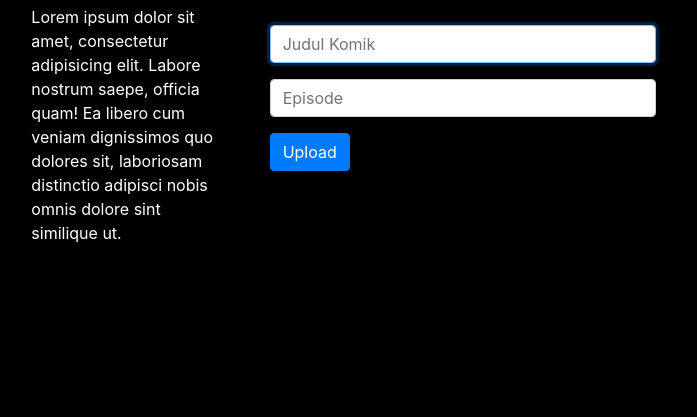
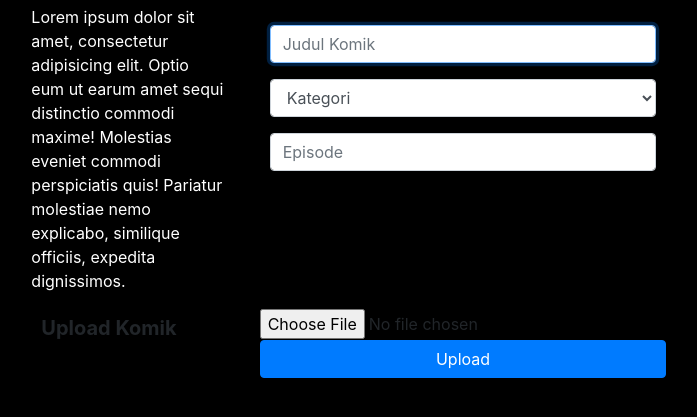
Before and after one commit to hanaazzah/NewTooNesia, a plain HTML site: page upload_episode.html in a window 1280 px wide. Shown: the part 141-558 px from the top of the page, without its empty margins (177-874 px from the left). Drawn offline with Linux system fonts and the light colour scheme.

Commit message:
udate upload_episode

```diff
--- a/upload_episode.html
+++ b/upload_episode.html
@@ -25,43 +25,43 @@
 		<div class="col-md-2"></div>
 		<div class="col-md-4">
 			<h2><strong>TooNesia</strong></h2>
-
 		</div>
-
 		<div class="row">
+		<div class="col-md-2"></div>
 		   <div class="col-md-2">
-
-		</div>
-		   <div class="col-md-2">
-
-
-			<p>Lorem ipsum dolor sit amet, consectetur adipisicing elit. Labore nostrum saepe, officia quam! Ea libero cum veniam dignissimos quo dolores sit, laboriosam distinctio adipisci nobis omnis dolore sint similique ut.</p>
-
+		   		<p>Lorem ipsum dolor sit amet, consectetur adipisicing elit. Optio eum ut earum amet sequi distinctio commodi maxime! Molestias eveniet commodi perspiciatis quis! Pariatur molestiae nemo explicabo, similique officiis, expedita dignissimos.</p>
 			</div>
 		<div class="col-md-4">
 			<div class="middle-box loginscreen animated fadeInDown">
-			    <div>
-
 			      <form class="m-t" role="form" method="POST" action="#">
 			       <div class="col-md-12">
 			           <div class="form-group">
 			            	<input type="text" class="form-control" placeholder="Judul Komik" name="judul" value="" required="" autofocus="">
 			           </div>
 			           <div class="form-group">
+			            	<select class="form-control">
+			            	<option value="">Kategori</option>
+			            </select>
+			           </div>
+			           <div class="form-group">
 			           		<input type="text" class="form-control" placeholder="Episode" name="episode" required="">
 			           </div>
 			       </div>
-			       <div class="col-md-12">
-			           <button type="submit" class="btn btn-primary ">Upload</button>
-			       </div>
-
 			      </form>
 			</div>
 		</div>
 		</div>
-
+	</div>
+	<div class="row">
+		<div class="col-md-2"></div>
+			<label for="UpKom" class="col-sm-2 col-form-label"><h5><strong>Upload Komik</strong></h5></label>
+		<div class="col-md-4">
+			    <input type="file" class="form-control-file" id="UpKom">
+			    <div class="col-md-4"></div>
+			    <button type="submit" class="btn btn-primary btn-block w-100">Upload</button>
 		</div>
 	</div>
+
 
 <script src="assets/js/jquery-3.3.1.slim.min.js"></script>
 <script src="assets/js/popper.min.js"></script>
```
Lines whose indentation alone changed are shown as unchanged.
